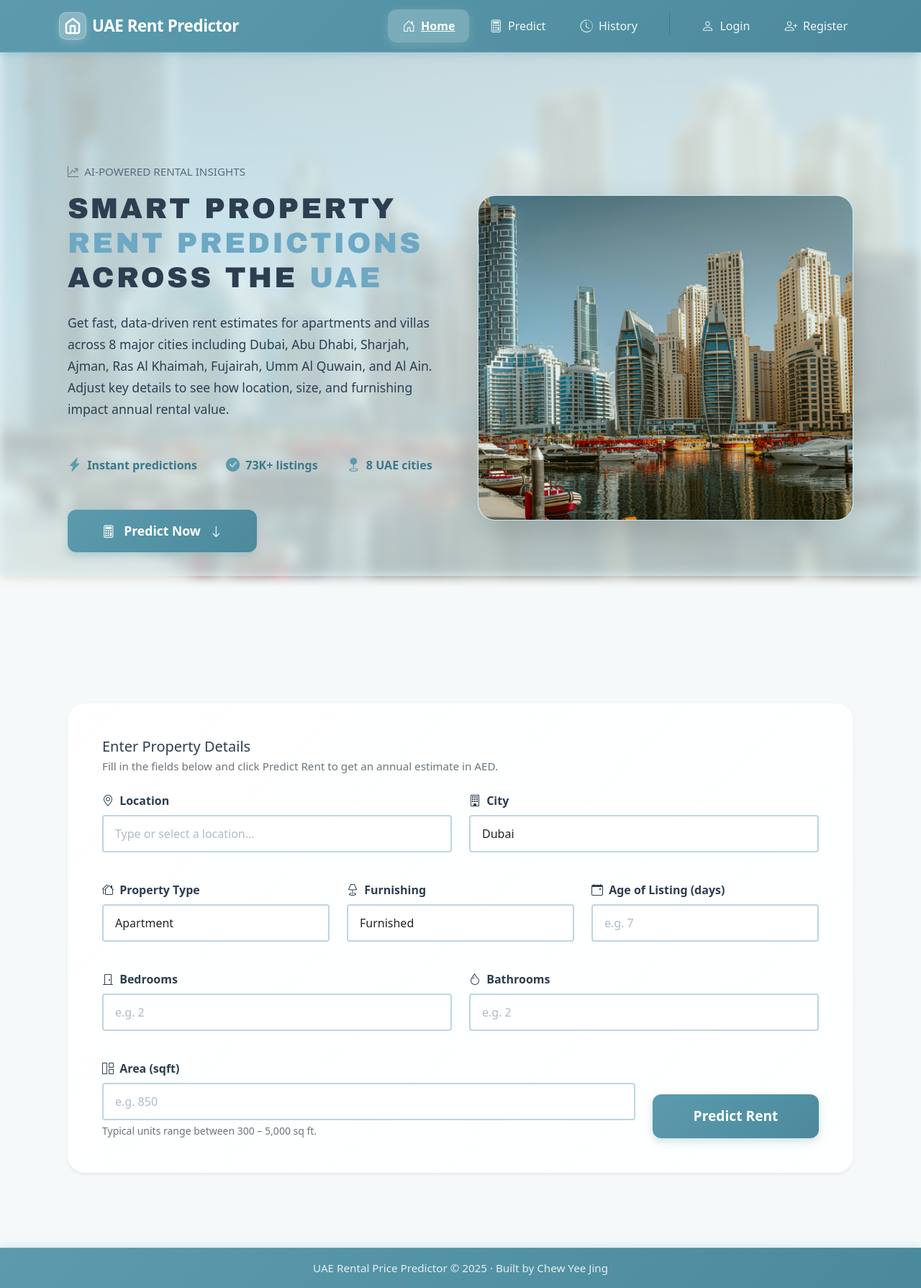
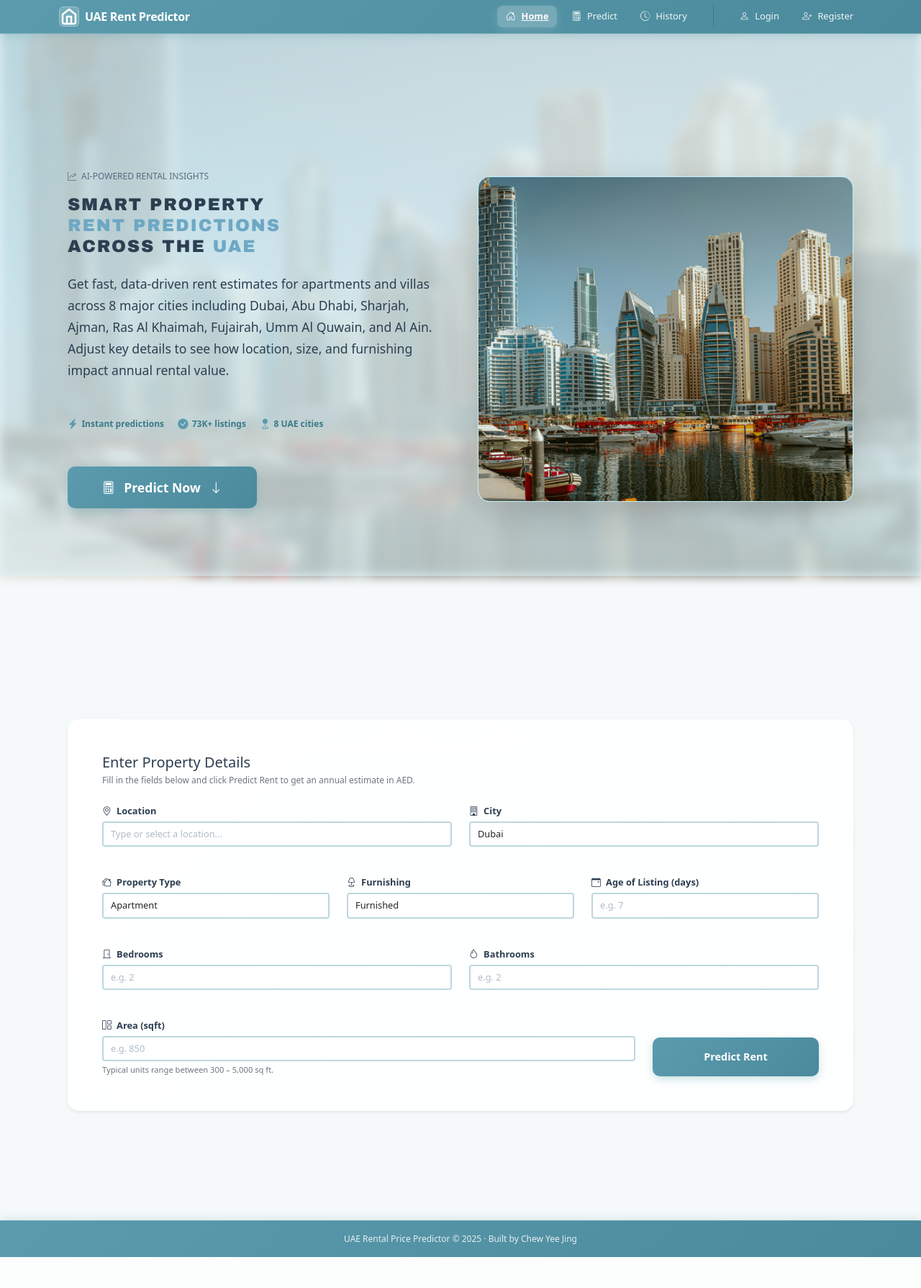
Before and after one commit to ChewyYJ/FINAL-CA1-RENT-PREDICTOR, a Flask app: page / in a window 1280 px wide. Shown: the whole page at 72% size. After the commit the page ends 1746 px from the top, so only its background shows below. Run offline with Flask 3, Linux system fonts and the light colour scheme; data that the repository does not hold is empty.

```diff
--- a/application/static/css/style.css
+++ b/application/static/css/style.css
@@ -23,9 +23,9 @@
     backdrop-filter: blur(20px);
     -webkit-backdrop-filter: blur(20px);
     border-bottom: 1px solid rgba(255, 255, 255, 0.2);
-    font-size: 1.05rem;
+    font-size: 0.8rem;
     box-shadow: 0 4px 24px rgba(91, 155, 173, 0.3);
-    padding: 12px 0;
+    padding: 4px 0;
     transition: all 0.3s ease;
 }
 
@@ -44,10 +44,10 @@
 
 
 .brand-icon-wrapper {
-    width: 38px;
-    height: 38px;
+    width: 28px;
+    height: 28px;
     background: rgba(255, 255, 255, 0.18);
-    border-radius: 10px;
+    border-radius: 6px;
     display: flex;
     align-items: center;
     justify-content: center;
@@ -55,7 +55,7 @@
     border: 1px solid rgba(255, 255, 255, 0.3);
 }
 
-.brand-icon-wrapper {
+.brand-icon-wrapper:hover {
     background: rgba(255, 255, 255, 0.28);
     box-shadow: 0 4px 12px rgba(255, 255, 255, 0.2);
 }
@@ -63,6 +63,7 @@
 .brand-text {
     font-weight: 700;
     letter-spacing: -0.02em;
+    font-size: 1rem;
 }
 
 .navbar-nav {
@@ -72,12 +73,13 @@
 .nav-link {
     color: rgba(255, 255, 255, 0.92) !important;
     font-weight: 500;
-    padding: 10px 20px !important;
-    border-radius: 12px;
+    padding: 5px 12px !important;
+    border-radius: 8px;
     transition: all 0.3s ease;
     display: flex;
     align-items: center;
     position: relative;
+    font-size: 0.8rem;
 }
 
 .nav-link::before {
@@ -85,7 +87,7 @@
     position: absolute;
     inset: 0;
     background: rgba(255, 255, 255, 0);
-    border-radius: 12px;
+    border-radius: 10px;
     transition: all 0.3s ease;
     z-index: -1;
 }
@@ -106,13 +108,13 @@
 }
 
 .nav-link i {
-    font-size: 1.1rem;
+    font-size: 0.85rem;
     opacity: 0.95;
 }
 
 .navbar-toggler {
-    padding: 8px 12px;
-    border-radius: 10px;
+    padding: 6px 10px;
+    border-radius: 8px;
     transition: all 0.3s ease;
     background: rgba(255, 255, 255, 0.1);
     border: 1px solid rgba(255, 255, 255, 0.2);
@@ -163,7 +164,7 @@ body {
     background-color: var(--bg-light);
     display: flex;
     flex-direction: column;
-    font-size: 1rem;
+    font-size: 0.8rem;
     position: relative;
     color: var(--text-dark);
     scroll-snap-type: y mandatory;
@@ -200,8 +201,8 @@ footer {
 .form-section,
 .results-section {
     min-height: 100vh;
-    padding-top: 80px;
-    padding-bottom: 80px;
+    padding-top: 50px;
+    padding-bottom: 50px;
     scroll-margin-top: 0;
     scroll-snap-align: start;
 }
@@ -221,40 +222,40 @@ footer {
     font-family: 'Archivo Black', system-ui, sans-serif;
     font-weight: 400;
     letter-spacing: .08em;
-    font-size: 2.5rem;
+    font-size: 1.5rem;
     color: #2c3e50;
-    margin-bottom: 1.2rem;
+    margin-bottom: 0.8rem;
 }
 
 .hero-subtitle {
     color: var(--primary-teal-darker);
     font-weight: 600;
-    font-size: 0.95rem;
+    font-size: 0.7rem;
     letter-spacing: 0.05em;
     text-transform: uppercase;
-    margin-bottom: 0.5rem;
+    margin-bottom: 0.3rem;
 }
 
 .hero-description {
     color: #293037 !important;
-    font-size: 1rem;
-    line-height: 1.7;
-    margin-bottom: 2rem;
+    font-size: 0.8rem;
+    line-height: 1.5;
+    margin-bottom: 1.2rem;
 }
 
 .hero-toggle {
     background-color: rgba(91, 155, 173, 0.2);
     border-radius: 999px;
     display: inline-flex;
-    padding: 4px;
+    padding: 2px;
     backdrop-filter: blur(10px);
 }
 
 .hero-toggle .btn-hero {
     border-radius: 999px;
     border: none;
-    padding: 6px 30px;
-    font-size: 1.1rem;
+    padding: 4px 20px;
+    font-size: 0.85rem;
     color: var(--primary-teal-darker);
     background: transparent;
     transition: all 0.3s ease;
@@ -269,7 +270,7 @@ footer {
 
 /* ========== CARDS ========== */
 .predict-card {
-    border-radius: 24px;
+    border-radius: 16px;
     background: linear-gradient(135deg, rgba(255, 255, 255, 0.92) 0%, rgba(255, 255, 255, 0.88) 100%);
     backdrop-filter: blur(25px);
     -webkit-backdrop-filter: blur(25px);
@@ -295,25 +296,25 @@ footer {
     backdrop-filter: blur(25px);
     -webkit-backdrop-filter: blur(25px);
     border: 1px solid rgba(24, 203, 253, 0.25);
-    border-radius: 1.5rem;
+    border-radius: 1rem;
     overflow: hidden;
     box-shadow: 0 8px 32px rgba(91, 155, 173, 0.25);
     transition: transform 0.25s ease, box-shadow 0.25s ease;
 }
 
 .glass-card:hover {
-    transform: translateY(-3px);
+    transform: translateY(-2px);
     box-shadow: 0 12px 48px rgba(91, 155, 173, 0.35);
 }
 
 .property-summary-card dl {
-    row-gap: .15rem;
+    row-gap: .1rem;
 }
 
 .property-summary-card dt,
 .property-summary-card dd {
-    padding-top: .15rem;
-    padding-bottom: .15rem;
+    padding-top: .1rem;
+    padding-bottom: .1rem;
 }
 
 .card-header,
@@ -329,21 +330,21 @@ footer {
 .btn-apply-filter {
     background: linear-gradient(135deg, var(--primary-teal) 0%, var(--primary-teal-dark) 100%);
     border: none;
-    border-radius: 12px;
+    border-radius: 10px;
     font-weight: 600;
     color: white;
     transition: all 0.3s ease;
 }
 
 .predict-btn-main {
-    font-size: 1.2rem;
-    padding: 12px 32px;
+    font-size: 0.9rem;
+    padding: 8px 20px;
     box-shadow: 0 4px 12px rgba(91, 155, 173, 0.3);
 }
 
 .btn-apply-filter {
-    padding: 10px 28px;
-    border-radius: 10px;
+    padding: 6px 16px;
+    border-radius: 8px;
     box-shadow: 0 2px 8px rgba(91, 155, 173, 0.25);
 }
 
@@ -422,13 +423,13 @@ footer {
 /* ========== NAVIGATION ========== */
 .top-navbar {
     background: linear-gradient(135deg, var(--primary-teal) 0%, var(--primary-teal-dark) 100%);
-    font-size: 1rem;
+    font-size: 0.875rem;
     box-shadow: 0 2px 12px rgba(91, 155, 173, 0.3);
 }
 
 .top-navbar .navbar-brand {
     font-weight: 600;
-    font-size: 1.4rem;
+    font-size: 1.05rem;
     color: white;
 }
 
@@ -457,7 +458,7 @@ footer {
 
 .custom-footer .small {
     color: rgba(255, 255, 255, 0.85) !important;
-    font-size: 0.95rem !important;
+    font-size: 0.75rem !important;
 }
 
 .custom-footer a {
@@ -475,25 +476,25 @@ footer {
 .rent-estimate-text {
     color: var(--primary-teal-dark);
     font-weight: 700;
-    font-size: 2.8rem;
+    font-size: 1.6rem;
     text-shadow: 0 2px 4px rgba(91, 155, 173, 0.1);
 }
 
 .section-title {
     color: var(--text-dark);
     font-weight: 700;
-    font-size: 1.8rem;
-    margin-bottom: 1.5rem;
+    font-size: 1.2rem;
+    margin-bottom: 1rem;
 }
 
 .info-text {
     color: var(--text-medium);
-    font-size: 1rem;
-    line-height: 1.6;
+    font-size: 0.8rem;
+    line-height: 1.4;
 }
 
 .small, small {
-    font-size: 0.95rem !important;
+    font-size: 0.75rem !important;
     color: var(--text-medium);
 }
 
@@ -515,25 +517,25 @@ footer {
 
 /* ========== FORMS ========== */
 .form-control, .form-select {
-    font-size: 1rem;
+    font-size: 0.8rem;
     border: 2px solid rgba(91, 155, 173, 0.4);
     background: rgba(255, 255, 255, 0.9);
     backdrop-filter: blur(10px);
     transition: all 0.3s ease;
-    padding: 12px 16px;
+    padding: 6px 10px;
 }
 
 .form-control:focus, .form-select:focus {
     border-color: var(--primary-teal);
-    box-shadow: 0 0 0 0.3rem rgba(91, 155, 173, 0.25);
+    box-shadow: 0 0 0 0.2rem rgba(91, 155, 173, 0.25);
     background: rgba(255, 255, 255, 0.95);
 }
 
 .form-label {
-    font-size: 1rem;
+    font-size: 0.8rem;
     color: var(--text-dark);
     font-weight: 600;
-    margin-bottom: 0.5rem;
+    margin-bottom: 0.3rem;
 }
 
 .form-control::placeholder {
@@ -582,15 +586,9 @@ footer {
 /* ========== FEATURE BOX ========== */
 .features-list {
     display: flex;
-    gap: 2rem;
+    gap: 1.2rem;
     align-items: center;
-    font-size: 0.95rem;
-    color: var(--primary-teal-dark);
-}.features-list {
-    display: flex;
-    gap: 2.5rem;
-    align-items: center;
-    font-size: 1rem;
+    font-size: 0.75rem;
     color: var(--primary-teal-darker);
     font-weight: 600;
 }
@@ -598,7 +596,7 @@ footer {
 .features-list span {
     display: flex;
     align-items: center;
-    gap: 8px;
+    gap: 5px;
     transition: all 0.3s ease;
 }
 
@@ -608,7 +606,7 @@ footer {
 
 .features-list i {
     color: var(--primary-teal);
-    font-size: 1.2rem;
+    font-size: 0.9rem;
 }
 
 
```
Also changed, not shown: other parts of application/static/css/style.css (+160 -50 lines), application/predictor.py (+8 -10 lines).
